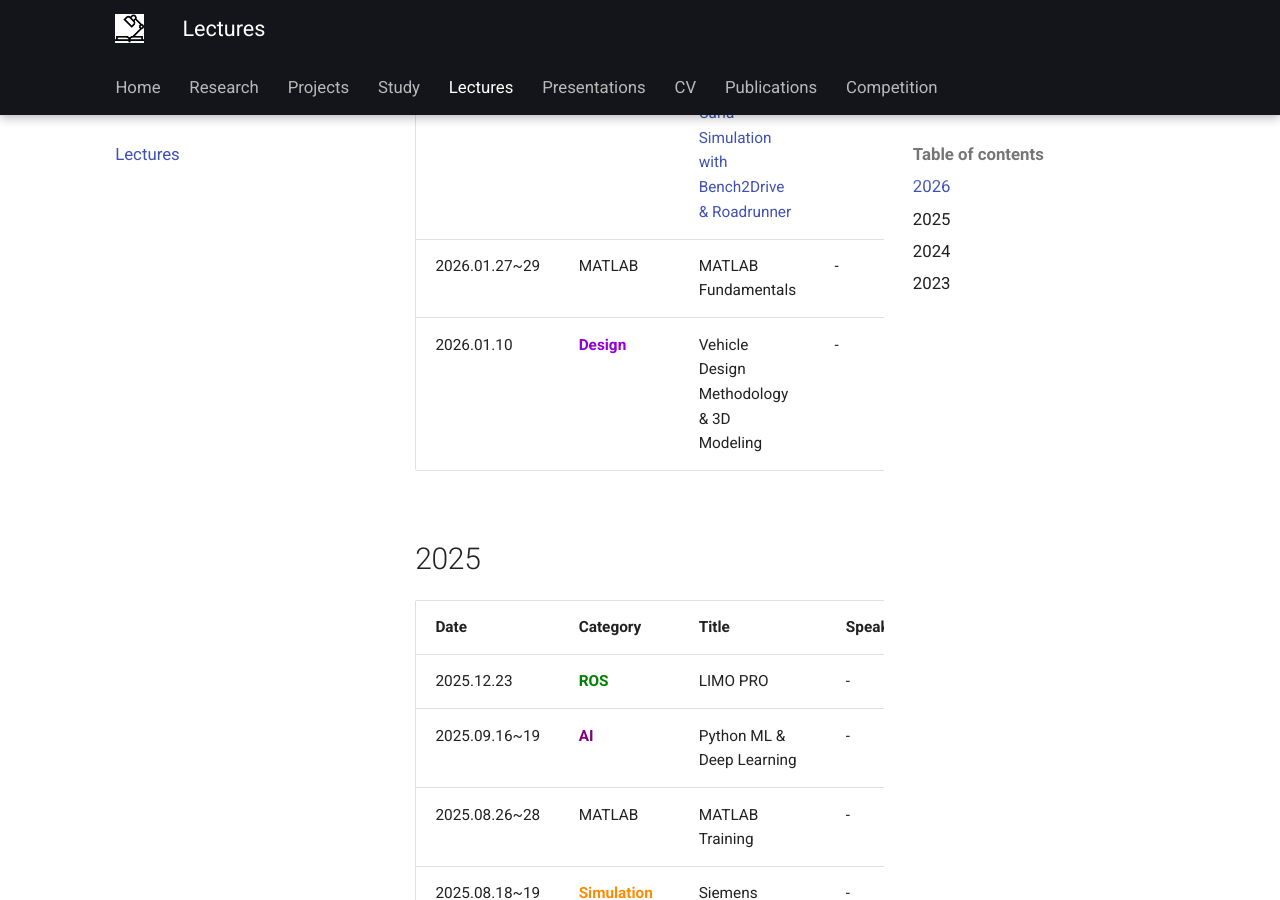
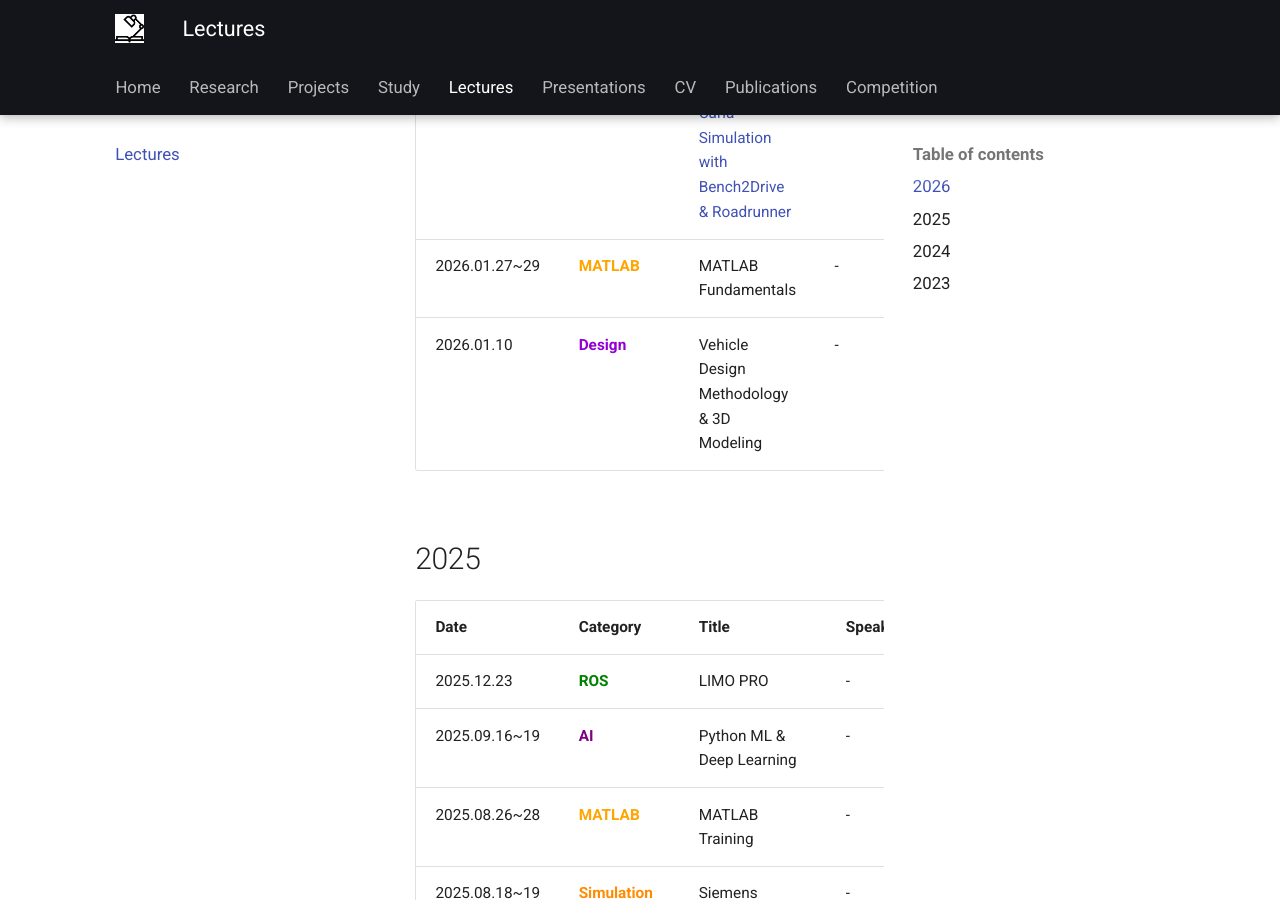
Before and after one commit to YSH-research/YSH-research.github.io, an MkDocs documentation site: the page built from docs/lecture.md, in a window 1280 px wide and 900 px high, scrolled down 402 px. Built offline with MkDocs 1.6.1 and Material for MkDocs 9.7.7, drawn with Linux system fonts in a browser that asks for light colours.

Commit message:
Add MATLAB category color (orange)

```diff
--- a/docs/lecture.md
+++ b/docs/lecture.md
@@ -25,7 +25,7 @@
 | Date | Category | Title | Speaker | Organization |
 |------|----------|-------|---------|--------------|
 | 2026.02.23~25 | <span style="color:blue;font-weight:bold">E2E</span>, <span style="color:goldenrod;font-weight:bold">Carla</span> | [How to E2E Evaluation in Carla Simulation with Bench2Drive & Roadrunner](Lectures/2026/2026-02-23-E2E-Carla-Bench2Drive/2026-02-23-E2E-Carla-Bench2Drive.md) | Prof. Kichun Jo | Hanyang Univ. |
-| 2026.01.27~29 | MATLAB | MATLAB Fundamentals | - | CBNU |
+| 2026.01.27~29 | <span style="color:orange;font-weight:bold">MATLAB</span> | MATLAB Fundamentals | - | CBNU |
 | 2026.01.10 | <span style="color:darkviolet;font-weight:bold">Design</span> | Vehicle Design Methodology & 3D Modeling | - | CBNU |
 
 ## 2025
@@ -34,7 +34,7 @@
 |------|----------|-------|---------|--------------|
 | 2025.12.23 | <span style="color:green;font-weight:bold">ROS</span> | LIMO PRO | - | CBNU |
 | 2025.09.16~19 | <span style="color:purple;font-weight:bold">AI</span> | Python ML & Deep Learning | - | CBNU |
-| 2025.08.26~28 | MATLAB | MATLAB Training | - | CBNU |
+| 2025.08.26~28 | <span style="color:orange;font-weight:bold">MATLAB</span> | MATLAB Training | - | CBNU |
 | 2025.08.18~19 | <span style="color:darkorange;font-weight:bold">Simulation</span> | Siemens AMESIM Future Vehicle DX Design (Basic) | - | CBNU |
 | 2025.08.11~12 | <span style="color:gray;font-weight:bold">CAN</span> | EV CAN Communication Protocol & Diagnostics | - | CBNU |
 | 2025.07.17 | <span style="color:darkblue;font-weight:bold">AUTOSAR</span> | AUTOSAR Basic Training | - | CBNU |
```
